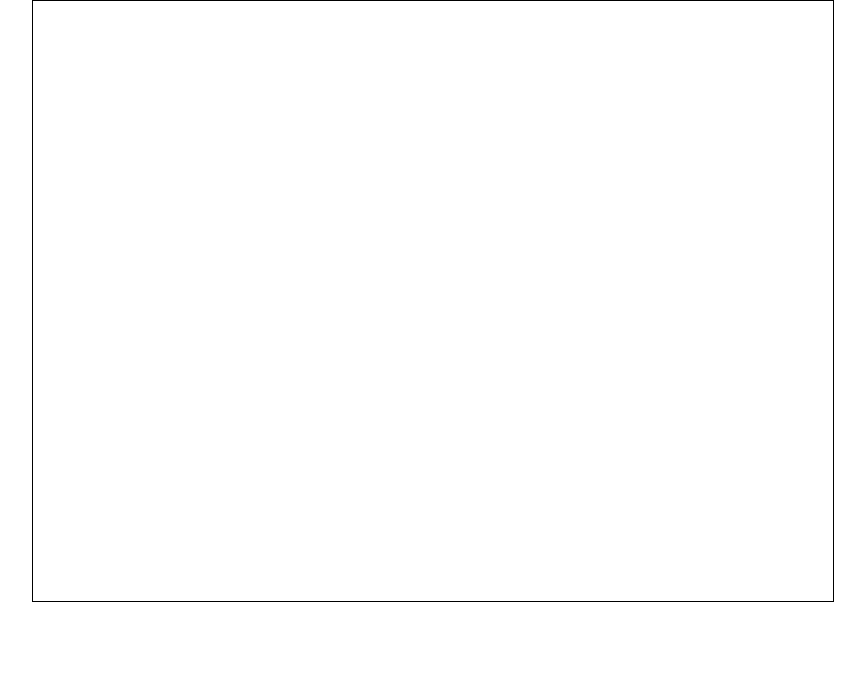
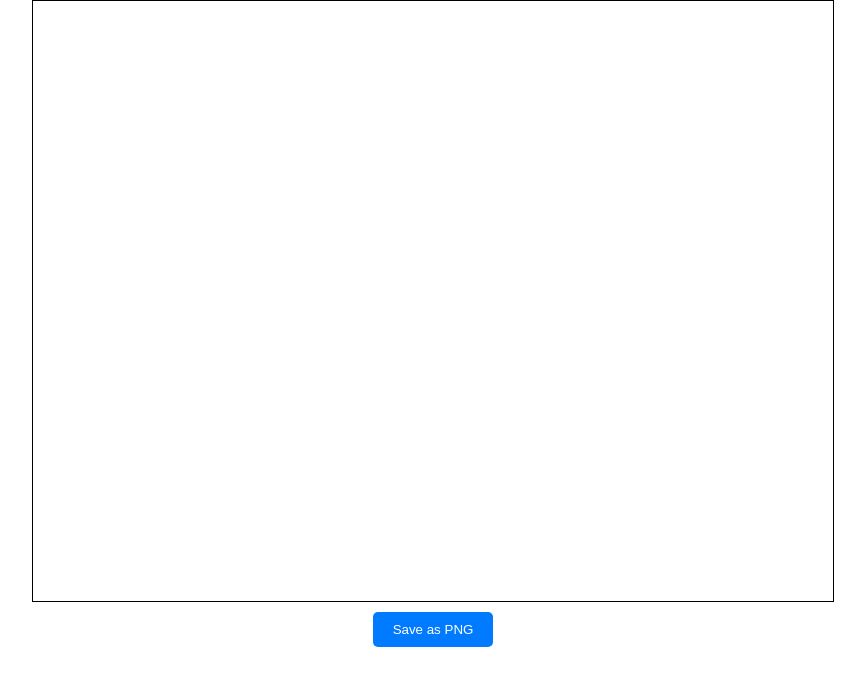
Before and after one commit to Bartosz8291/ms-paint, a plain HTML site: page index.html in a window 1280 px wide. Shown: the whole page, without its empty margins (207-1072 px from the left). Drawn offline with Linux system fonts and the light colour scheme.

Commit message:
Update index.html

```diff
--- a/index.html
+++ b/index.html
@@ -3,7 +3,8 @@
 <head>
 <meta charset="UTF-8">
 <meta name="viewport" content="width=device-width, initial-scale=1.0">
-    <link rel="apple-touch-icon" href="https://upload.wikimedia.org/wikipedia/commons/2/2b/Microsoft_Paint.svg"></link>
+<!-- Dodaj ikonę Apple Touch Icon -->
+<link rel="apple-touch-icon" href="https://upload.wikimedia.org/wikipedia/commons/2/2b/Microsoft_Paint.svg">
 <title>MS Paint</title>
 <style>
     body {
@@ -16,10 +17,21 @@
         margin: 0 auto;
         border: 1px solid #000000;
     }
+    #saveButton {
+        display: block;
+        margin: 10px auto;
+        padding: 10px 20px;
+        background-color: #007bff;
+        color: #ffffff;
+        border: none;
+        border-radius: 5px;
+        cursor: pointer;
+    }
 </style>
 </head>
 <body>
 <canvas id="canvas" width="800" height="600"></canvas>
+<button id="saveButton">Save as PNG</button>
 <script>
     const canvas = document.getElementById('canvas');
     const ctx = canvas.getContext('2d');
@@ -49,6 +61,15 @@
     canvas.addEventListener('mousedown', startPosition);
     canvas.addEventListener('mouseup', endPosition);
     canvas.addEventListener('mousemove', draw);
+
+    // Dodaj obsługę zapisu do PNG po kliknięciu przycisku
+    document.getElementById('saveButton').addEventListener('click', function() {
+        const image = canvas.toDataURL('image/png').replace('image/png', 'image/octet-stream');
+        const link = document.createElement('a');
+        link.download = 'my_painting.png';
+        link.href = image;
+        link.click();
+    });
 </script>
 </body>
 </html>
```
